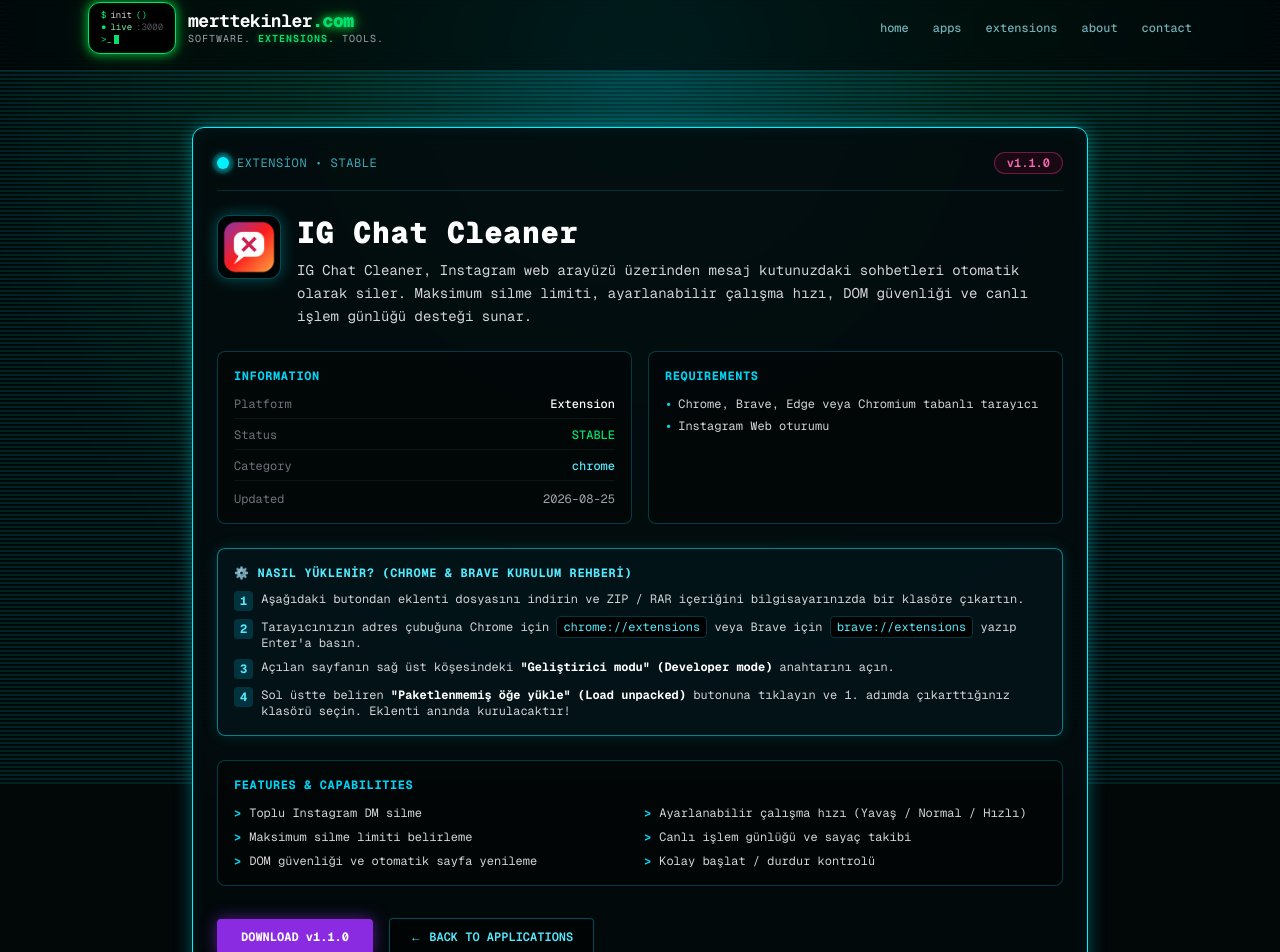
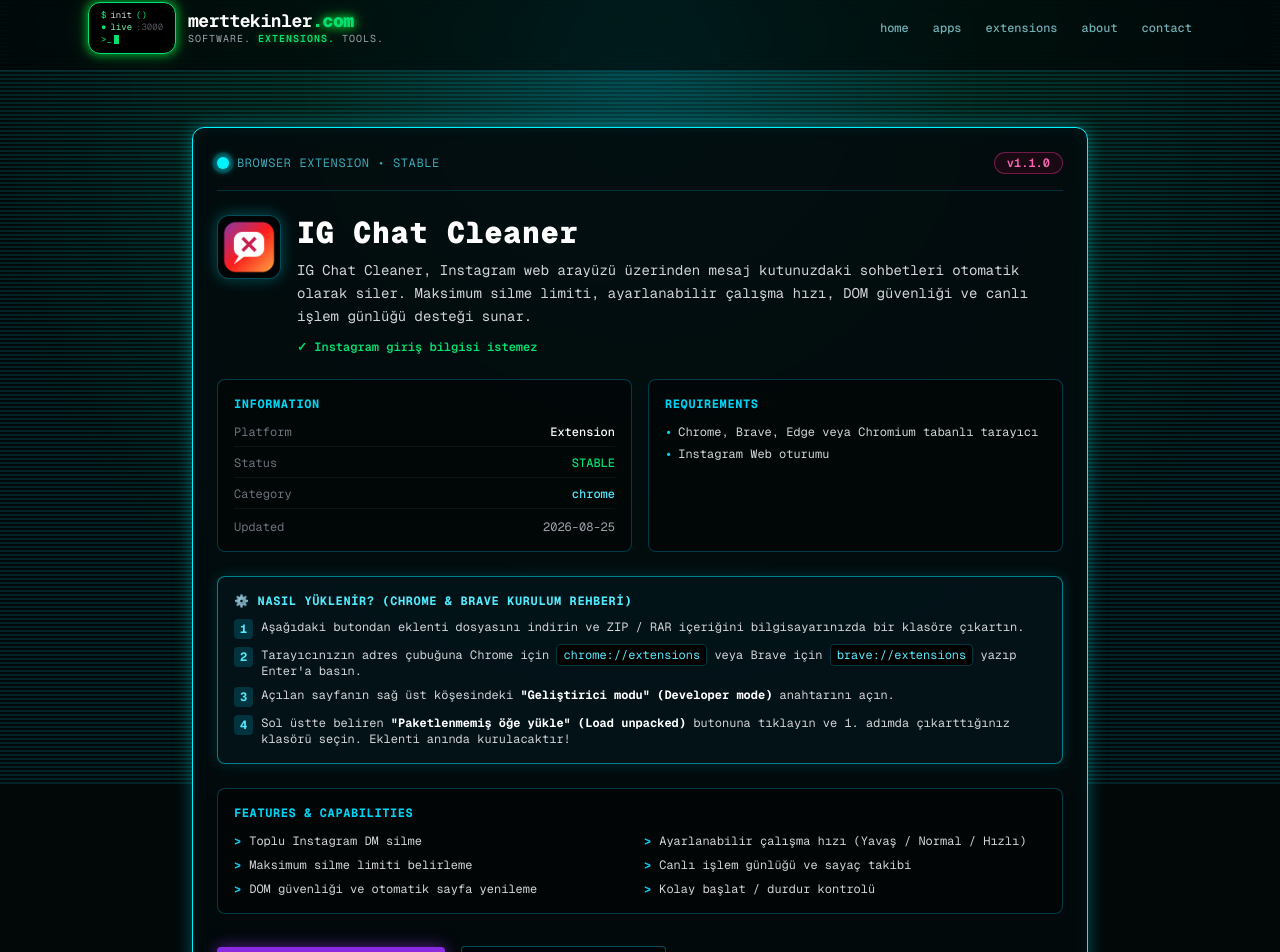
Before and after one commit to tekyoube-ux/merttek, a Next.js app: page /apps/ig-chat-cleaner in a window 1280 px wide. Shown: the part 14-966 px from the top of the page. Built offline with nearby package versions, Linux system fonts and the light colour scheme.

Commit message:
Apps detay sayfası extension tasarımıyla güncellendi

```diff
--- a/src/app/apps/[slug]/page.tsx
+++ b/src/app/apps/[slug]/page.tsx
@@ -39,7 +39,7 @@
               <span className="relative inline-flex rounded-full h-3 w-3 bg-[#00f2ff] shadow-[0_0_10px_#00f2ff]"></span>
             </span>
             <span className="text-xs tracking-wider text-cyan-300/70 uppercase">
-              {app.platform} • {app.status}
+              {isExtension ? "BROWSER EXTENSION" : app.platform} • {app.status}
             </span>
           </div>
           <span className="rounded-full border border-pink-500/40 bg-pink-950/30 px-3 py-0.5 text-xs font-semibold text-pink-400">
@@ -64,13 +64,16 @@
               <p className="mt-2 text-sm leading-relaxed text-zinc-300">
                 {app.longDescription || app.description}
               </p>
+              {app.slug === "ig-chat-cleaner" && (
+                <p className="mt-3 text-xs font-semibold text-green-400">
+                  ✓ Instagram giriş bilgisi istemez
+                </p>
+              )}
             </div>
           </div>
 
-
           {/* Information & Requirements Grid */}
           <div className="grid grid-cols-1 gap-4 md:grid-cols-2">
-            {/* Information Box */}
             <div className="rounded-lg border border-cyan-500/30 bg-black/40 p-4">
               <h3 className="text-xs font-bold tracking-wider text-cyan-400 mb-3 uppercase">
                 INFORMATION
@@ -95,7 +98,6 @@
               </div>
             </div>
 
-            {/* Requirements Box */}
             <div className="rounded-lg border border-cyan-500/30 bg-black/40 p-4">
               <h3 className="text-xs font-bold tracking-wider text-cyan-400 mb-3 uppercase">
                 REQUIREMENTS
@@ -111,7 +113,7 @@
             </div>
           </div>
 
-          {/* Chrome & Brave Installation Guide (Tarayıcı Eklentileri İçin) */}
+          {/* Chrome & Brave Installation Guide */}
           {isExtension && (
             <div className="rounded-lg border border-[#00f2ff]/50 bg-cyan-950/20 p-4 shadow-[0_0_15px_rgba(0,242,255,0.15)]">
               <h3 className="text-xs font-bold tracking-wider text-cyan-300 mb-2.5 flex items-center gap-2">
@@ -139,6 +141,7 @@
           )}
 
           {/* Features */}
+          {app.features && app.features.length > 0 && (
             <div className="rounded-lg border border-cyan-500/30 bg-black/40 p-4">
               <h3 className="text-xs font-bold tracking-wider text-cyan-400 mb-3 uppercase">
                 FEATURES & CAPABILITIES
@@ -152,6 +155,7 @@
                 ))}
               </ul>
             </div>
+          )}
 
           {/* Action Buttons */}
           <div className="flex flex-wrap items-center gap-4 pt-2">
@@ -159,7 +163,7 @@
               href={app.downloadUrl}
               className="rounded bg-[#8a2be2] px-6 py-2.5 text-xs font-bold text-white shadow-[0_0_15px_rgba(138,43,226,0.6)] transition-all hover:bg-[#9d35ff] hover:shadow-[0_0_25px_rgba(157,53,255,0.9)]"
             >
-              DOWNLOAD v{app.version}
+              {isExtension ? "DOWNLOAD / INSTALL" : "DOWNLOAD"} v{app.version}
             </a>
             <Link
               href="/apps"
```
Lines whose indentation alone changed are shown as unchanged.
